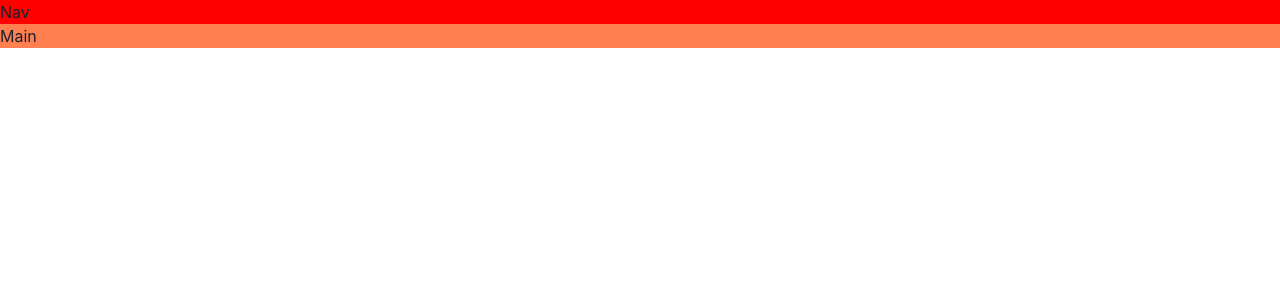
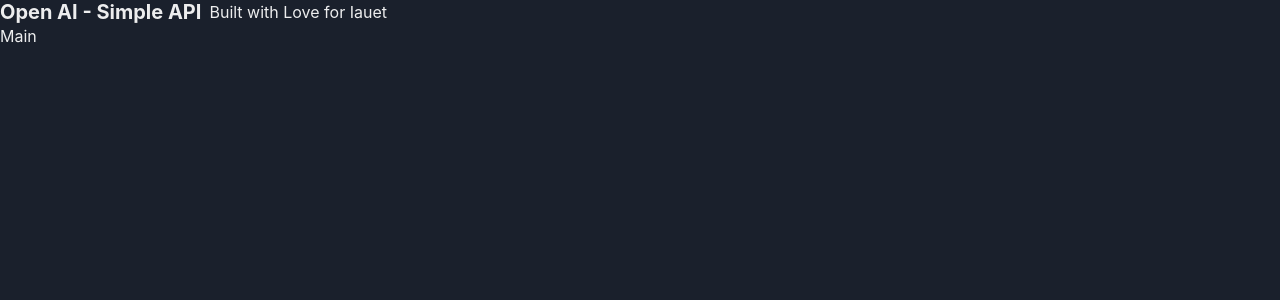
Before and after one commit to AmiraliShs/OpenAI-Simple-Api, a React (Vite) app: page / in a window 1280 px wide. Shown: the top 300 px of the page. Built offline with nearby package versions, Linux system fonts and the light colour scheme.

Commit message:
Implement Chakra Theming

```diff
--- a/src/App.tsx
+++ b/src/App.tsx
@@ -1,14 +1,13 @@
 import { Grid, GridItem } from "@chakra-ui/react";
+import Navigation from "./components/Navigation";
 
 function App() {
   return (
     <Grid templateAreas={`"nav nav" "main main"`}>
-      <GridItem area="nav" bg="red">
-        Nav
+      <GridItem area="nav">
+        <Navigation />
       </GridItem>
-      <GridItem area="main" bg="coral">
-        Main
-      </GridItem>
+      <GridItem area="main">Main</GridItem>
     </Grid>
   );
 }
--- /dev/null
+++ b/src/components/Navigation.tsx
@@ -0,0 +1,14 @@
+import { HStack, Heading, Text, ColorModeScript } from "@chakra-ui/react";
+
+const Navigation = () => {
+  return (
+    <HStack>
+      <Heading as="h1" size="md">
+        Open AI - Simple API
+      </Heading>
+      <Text>Built with Love for Iauet</Text>
+    </HStack>
+  );
+};
+
+export default Navigation;
--- a/src/main.tsx
+++ b/src/main.tsx
@@ -1,11 +1,13 @@
 import React from "react";
 import ReactDOM from "react-dom/client";
-import { ChakraProvider } from "@chakra-ui/react";
+import { ChakraProvider, ColorModeScript } from "@chakra-ui/react";
 import App from "./App.tsx";
+import theme from "./theme.tsx";
 
 ReactDOM.createRoot(document.getElementById("root") as HTMLElement).render(
   <React.StrictMode>
-    <ChakraProvider>
+    <ChakraProvider theme={theme}>
+      <ColorModeScript initialColorMode={theme.config.initialColorMode} />
       <App />
     </ChakraProvider>
   </React.StrictMode>
--- /dev/null
+++ b/src/theme.tsx
@@ -0,0 +1,10 @@
+import { extendTheme, ThemeConfig } from "@chakra-ui/react";
+
+const config: ThemeConfig = {
+  initialColorMode: "dark",
+};
+
+// 3. extend the theme
+const theme = extendTheme({ config });
+
+export default theme;
```
